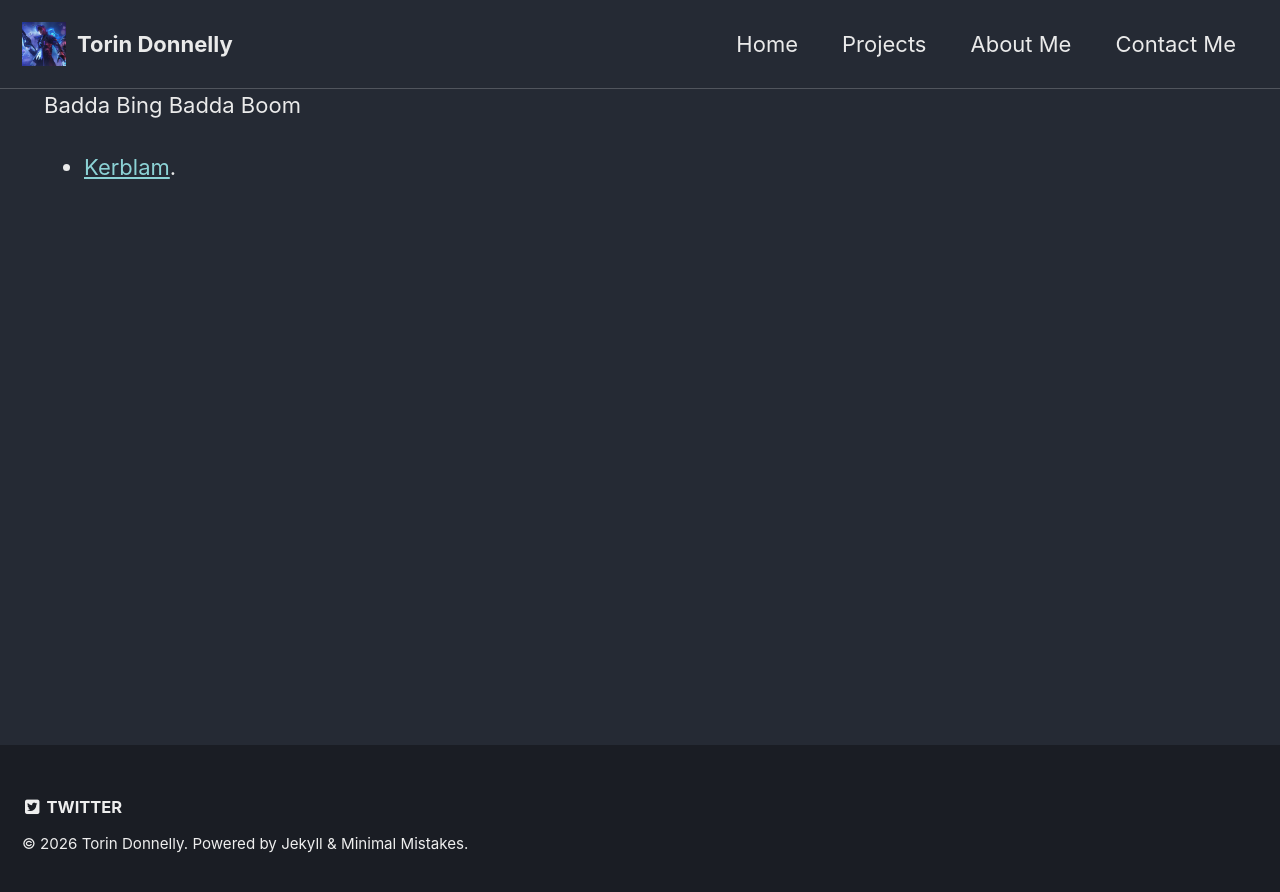
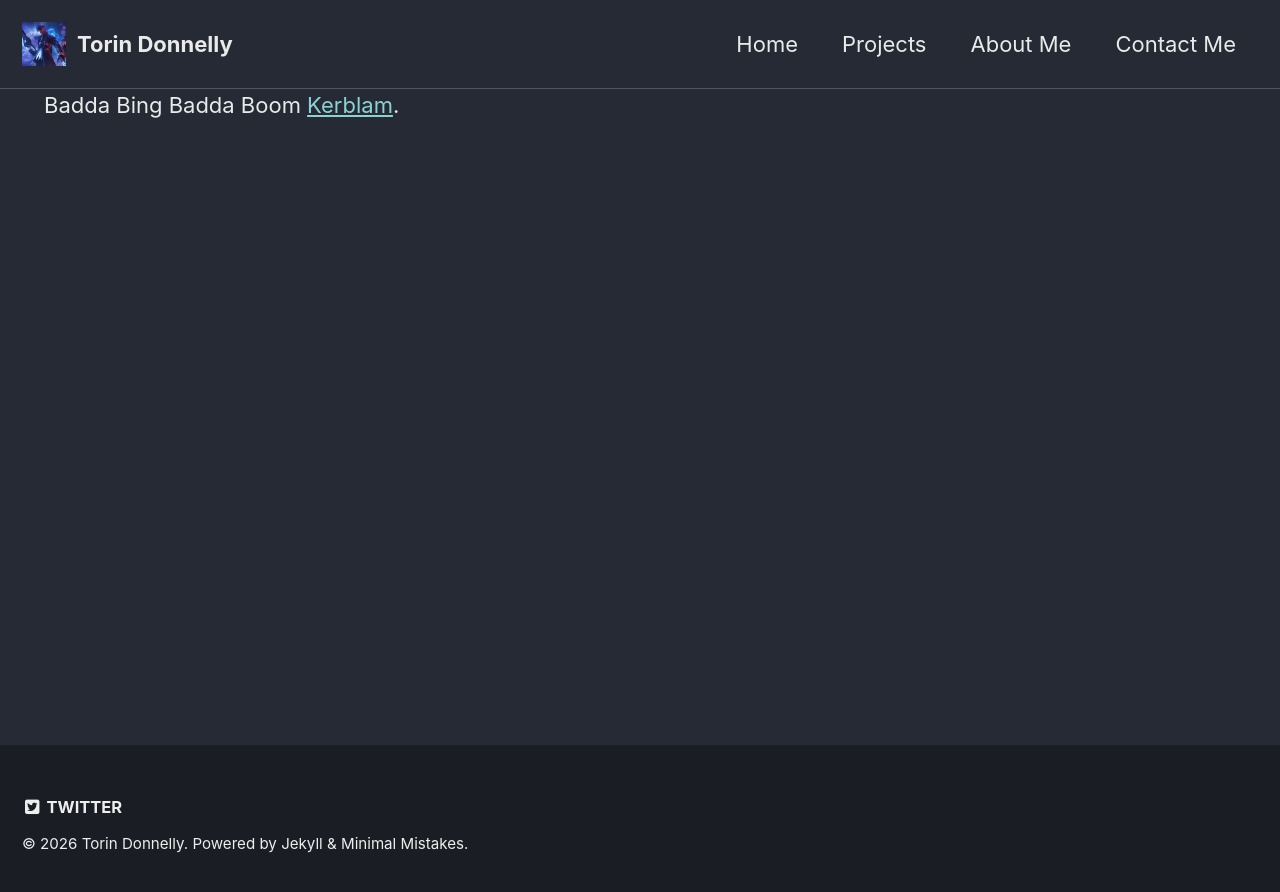
Before and after one commit to Orange-Piccolo/Orange-Piccolo.github.io, a Jekyll site: the page built from _pages/about-me.md, in a window 1280 px wide. Shown: the top 892 px of the page. Built offline with Jekyll 4.4.1, drawn with Linux system fonts in a browser that asks for light colours.

```diff
--- a/_pages/about-me.md
+++ b/_pages/about-me.md
@@ -4,4 +4,4 @@ layout: splash
 permalink: /about-me/
 ---
 Badda Bing Badda Boom
-- <a href="https://www.pkmn.help/pokedex" target="_blank" rel="noopener noreferrer">Kerblam</a>.
+<a href="https://www.pkmn.help/pokedex" target="_blank" rel="noopener noreferrer">Kerblam</a>.
```
